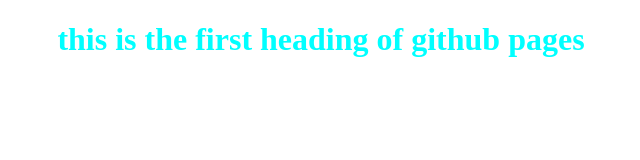
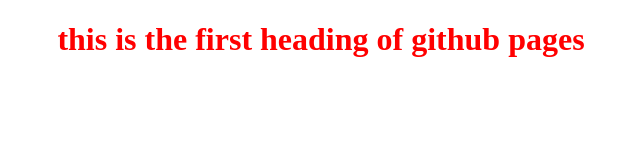
Before and after one commit to satepribadi/memplas.github.io, a plain HTML site: page index.html in a window 1280 px wide. Shown: the whole page, without its empty margins (319-959 px from the left). Drawn offline with Linux system fonts and the light colour scheme.

Commit message:
delete style

```diff
--- a/index.html
+++ b/index.html
@@ -2,12 +2,7 @@
 <html>
     <head>
         <title> my first site using github page</title>
-        <style>
-            h1{
-                color: aqua;
-                text-align: center;
-            }
-        </style>
+        <link rel="stylesheet" href="style.css">
     </head>
     <body>
         <h1>this is the first heading of github pages</h1>
```
